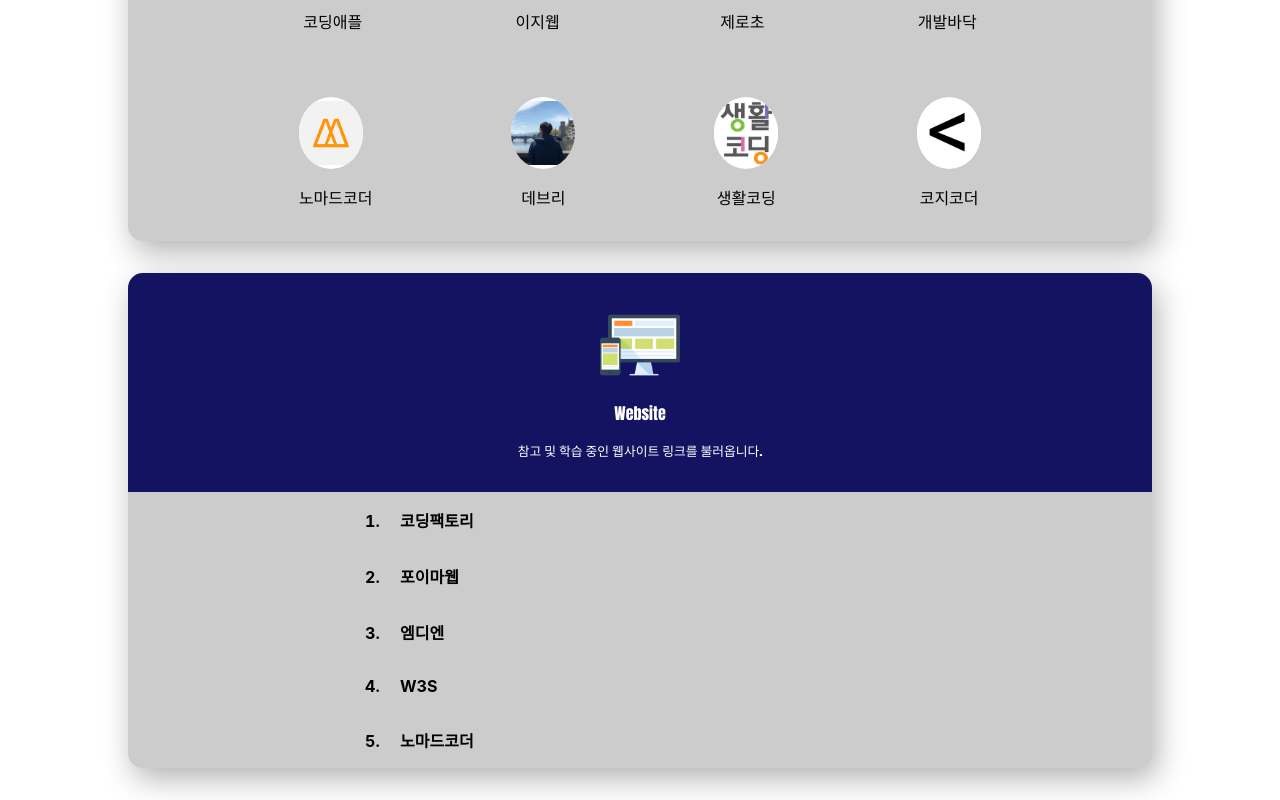
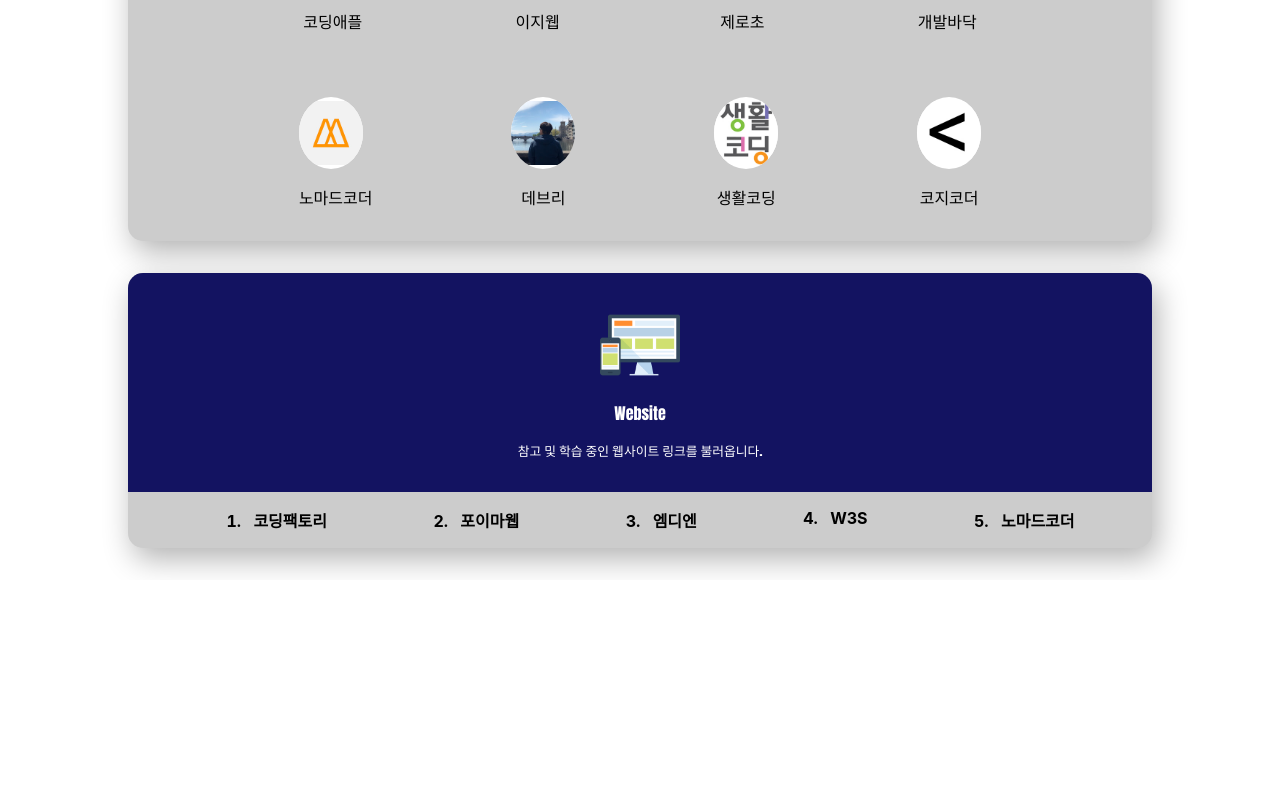
Before and after one commit to Jaek1783/choi, a React (Create React App) app: page /study in a window 1280 px wide. Shown: the part 791-1591 px from the top of the page. After the commit the page ends 1371 px from the top, so only its background shows below. Built offline with nearby package versions, Linux system fonts and the light colour scheme; a web font is replaced by a local one.

Commit message:
웹사이트 디자인 수정

```diff
--- a/src/css/study.css
+++ b/src/css/study.css
@@ -157,9 +157,15 @@
     font-size:2rem;
     justify-content: space-evenly;
 }
+.adress_container_tablet{
+    margin:0 auto ;
+    justify-content: space-evenly;
+
+}
 .adress_container_mobile{
     width:50%;
     margin:0 auto ;
+    text-align: center;
 }
 .adress_item_pc {
     font-weight: bold;
@@ -167,9 +173,16 @@
     cursor: pointer;
 
 }
+.adress_item_tablet {
+    font-weight: bold;
+    margin-left: 3rem;
+    padding:1rem .5rem;
+    list-style-type: lisc ;
+    cursor: pointer;
+}
 .adress_item_mobile {
     font-weight: bold;
-    padding:1rem;
+    padding:.5rem;
     list-style-type: lisc ;
     cursor: pointer;
 }
--- a/src/js/Study_icon_item/Website.js
+++ b/src/js/Study_icon_item/Website.js
@@ -14,8 +14,12 @@
     const isPc = useMediaQuery({
         query:"(min-width:1740px)"
         });
+        const isTablet = useMediaQuery({
+            query:"(min-width:880px)"
+            });
+        const checkTablet = isTablet? 'adress_container_tablet flex':'adress_container_mobile';
     return(
-    <ul className={isPc? "adress_container_pc flex":"adress_container_mobile"}>
+    <ul className={isPc? "adress_container_pc flex":checkTablet}>
         <Website_icon_item contents={contents}/>
     </ul>
     )
--- a/src/js/Study_icon_item/Website_icon_item/Website_icon_item.js
+++ b/src/js/Study_icon_item/Website_icon_item/Website_icon_item.js
@@ -12,7 +12,7 @@
         <>
             {props.contents.map(adress=>{
         return(
-            <li key={adress.name} className={isPc? "adress_item_pc":"adress_item_mobile"}
+            <li key={adress.name} className={isPc? "adress_item_pc":checkTablet}
             onClick={(e)=>{
                 window.open(adress.adress,'_blank');
                 }}>{adress.name}</li>
```
